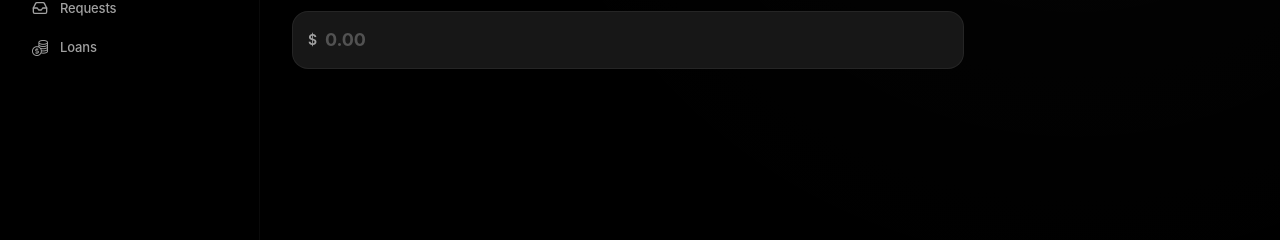
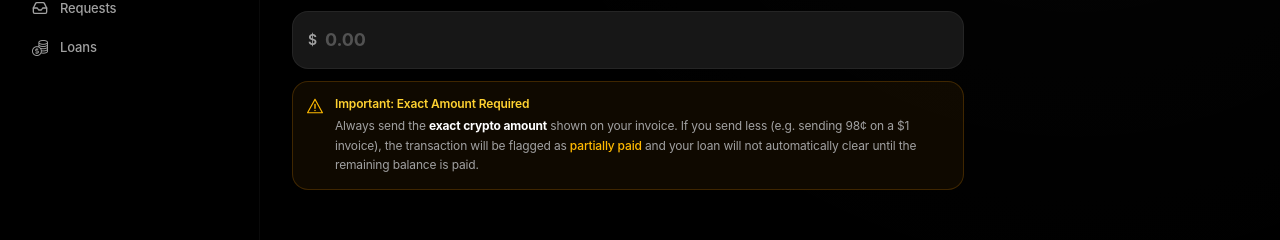
Before and after one commit to Sotarium/sotarium-dashboard, a Next.js app: page /payback in a window 1280 px wide. Shown: the part 459-699 px from the top of the page. Built offline with nearby package versions, Linux system fonts and the light colour scheme; no server answers; sample sign-in values are in the browser's storage.

Commit message:
feat: add underpayment warning notice card to payback page

```diff
--- a/src/app/payback/page.tsx
+++ b/src/app/payback/page.tsx
@@ -254,6 +254,17 @@ export default function PaybackPage() {
             className="w-full pl-8 pr-4 py-3.5 rounded-2xl bg-[#171717] border border-white/[0.06] text-white text-lg font-bold focus:outline-none focus:border-white/30 transition-all placeholder-neutral-600"
           />
         </div>
+
+        {/* Important Warning Notice Card */}
+        <div className="flex items-start gap-3 p-3.5 rounded-2xl bg-amber-500/[0.06] border border-amber-500/20 text-neutral-300">
+          <CautionIcon className="w-4 h-4 text-amber-400 shrink-0 mt-0.5" />
+          <div className="text-xs space-y-1">
+            <div className="font-semibold text-amber-300">Important: Exact Amount Required</div>
+            <div className="text-neutral-400 leading-relaxed">
+              Always send the <strong className="text-white">exact crypto amount</strong> shown on your invoice. If you send less (e.g. sending 98¢ on a $1 invoice), the transaction will be flagged as <span className="text-amber-400 font-medium">partially paid</span> and your loan will not automatically clear until the remaining balance is paid.
+            </div>
+          </div>
+        </div>
       </div>
 
       {/* Step 3 — Generate unique address */}
```
